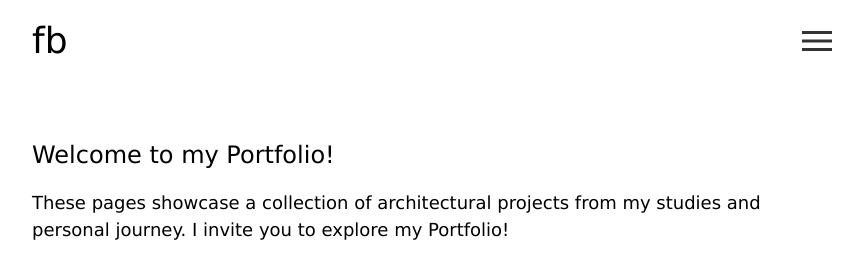
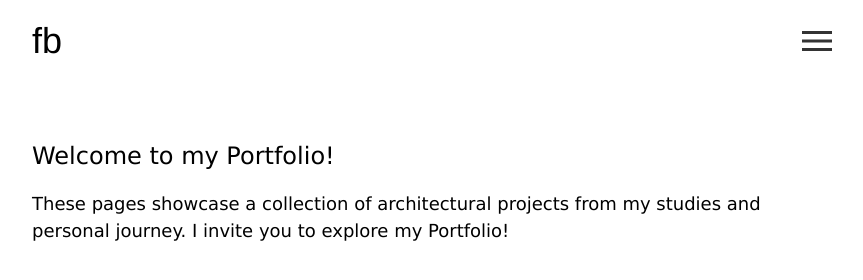
Before and after one commit to fb-portfolio/fb-portfolio.github.io, a plain HTML site: page index.html in a window 1280 px wide. Shown: the whole page, without its empty margins (208-1071 px from the left). Drawn offline with Linux system fonts and the light colour scheme.

Commit message:
Update styles.css

```diff
--- a/styles.css
+++ b/styles.css
@@ -1,6 +1,6 @@
 /* Titel */
 h1 {
-    font-family: "Verdana", "Helvetica Neue", Helvetica, Arial, sans-serif;
+    font-family: "Helvetica Neue", Helvetica, "Verdana", Arial, sans-serif;
     font-size: 36px; /* Beispiel-Schriftgröße für den Titel */
     font-weight:normal; /* Fett */
     color: black; /* Beispiel-Farbe (#333 ist ein dunkles Grau) */
```
